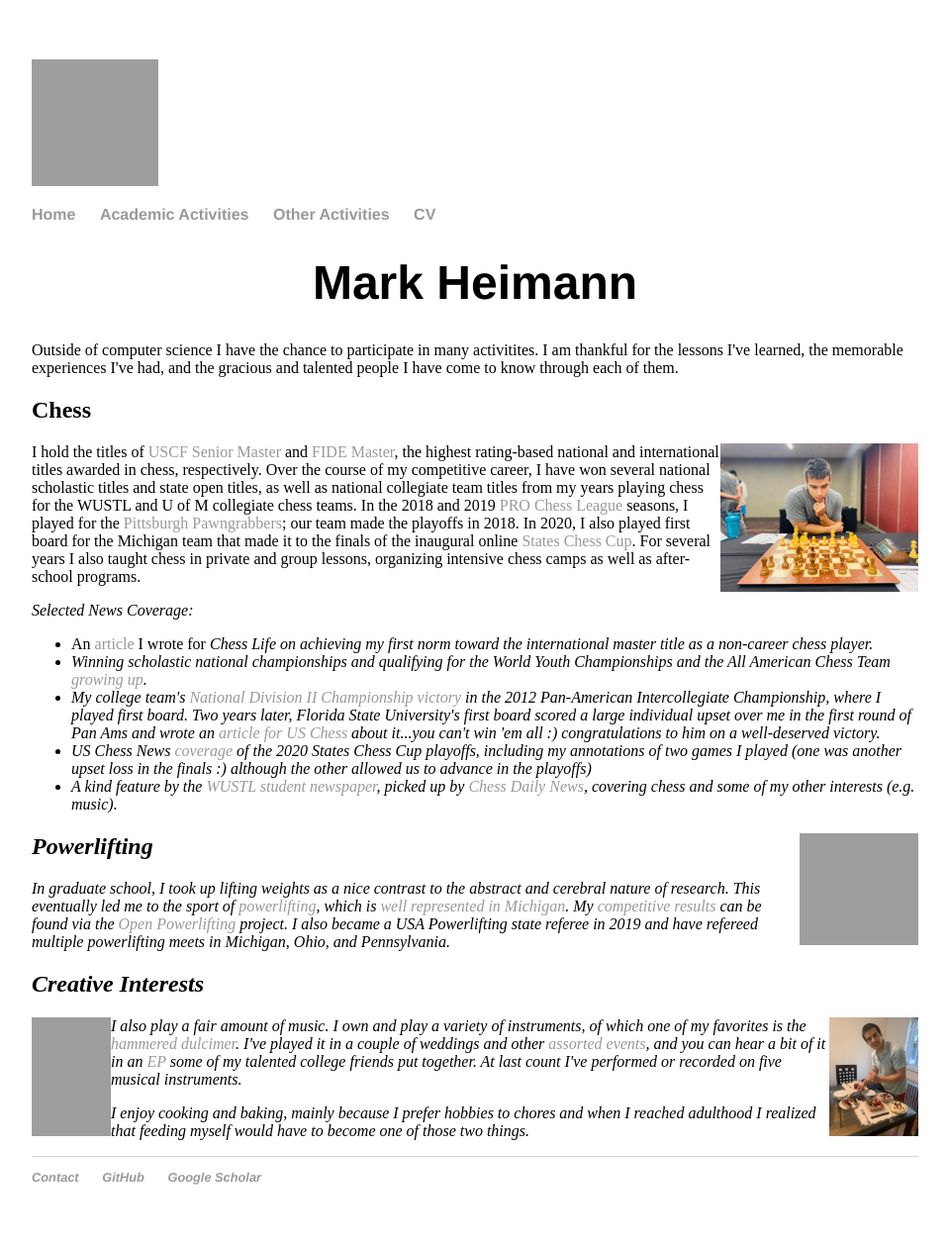
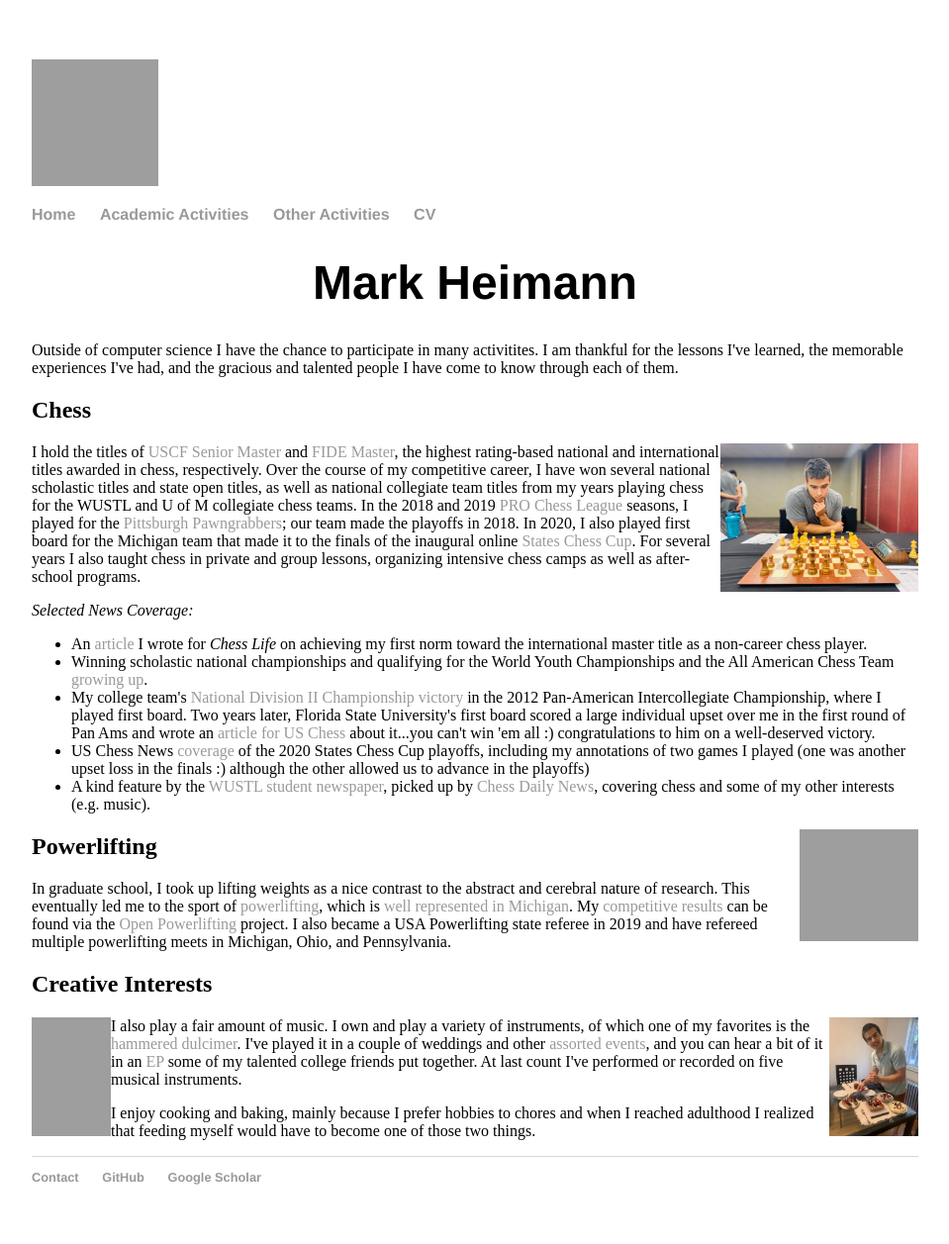
Before and after one commit to markheimann/markheimann.github.io, a Jekyll site: the page built from other.html, in a window 1280 px wide. Shown: the whole page at 99% size, without its empty margins (160-1119 px from the left). Built offline with Jekyll 4.4.1, drawn with Linux system fonts in a browser that asks for light colours; grey boxes are pictures that could not be loaded.

```diff
--- a/other.html
+++ b/other.html
@@ -15,7 +15,7 @@ I hold the titles of <a href="http://www.uschess.org/msa/MbrDtlMain.php?12802899
 <div class="blurb">
 	<i>Selected News Coverage:</i>
 	<ul>
-	<li>An <a href="papers/GA/2022CL_norm.pdf">article</a> I wrote for <i>Chess Life<i> on achieving my first norm toward the international master title as a non-career chess player.
+	<li>An <a href="papers/general/2022CL_chess_im_norm.pdf">article</a> I wrote for <i>Chess Life</i> on achieving my first norm toward the international master title as a non-career chess player.
 	<li>Winning scholastic national championships and qualifying for the World Youth Championships and the All American Chess Team <a href="http://triblive.com/x/pittsburghtrib/news/pittsburgh/s_454281.html">growing up</a>.
 	<li>My college team's <a href="http://www.studlife.com/news/2013/01/28/chess-club-wins-division-ii-championship/"> National Division II Championship victory</a> in the 2012 Pan-American Intercollegiate Championship, where I played first board.  Two years later, Florida State University's first board scored a large individual upset over me in the first round of Pan Ams and wrote an <a href="http://www.uschess.org/content/view/12899/735">article for US Chess</a> about it...you can't win 'em all :) congratulations to him on a well-deserved victory.
 	<li>US Chess News <a href="https://new.uschess.org/news/states-chess-cup-playoffs">coverage</a> of the 2020 States Chess Cup playoffs, including my annotations of two games I played (one was another upset loss in the finals :) although the other allowed us to advance in the playoffs)
```
Also changed, not shown: assets/fun_figs/lift-dl.PNG (deleted), assets/fun_figs/lift-sq.PNG (deleted), assets/mark-heimann.jpg, 3 other files.
